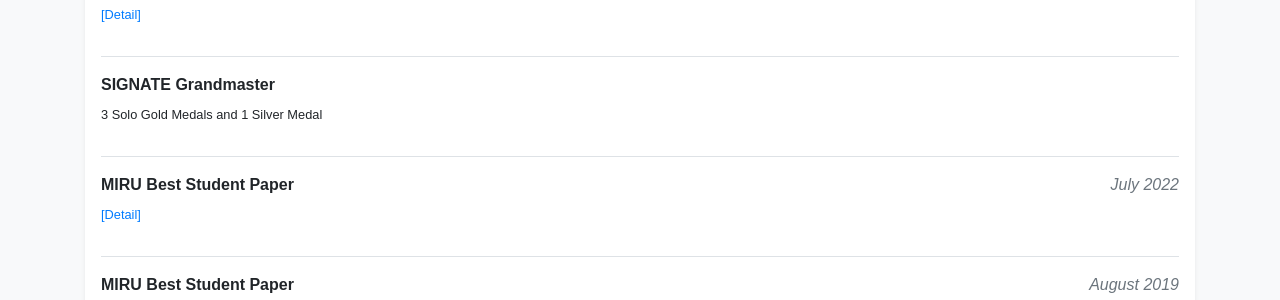
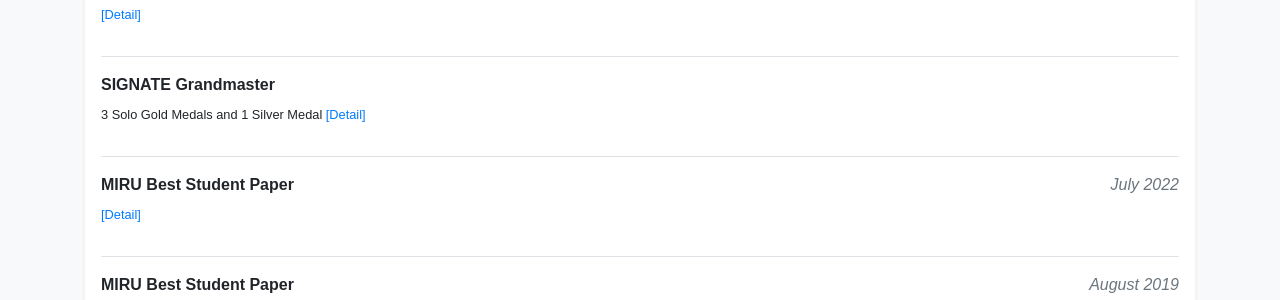
Before and after one commit to YU1ut/YU1ut.github.io, a Jekyll site: the page built from honors-awards.html, in a window 1280 px wide and 1354 px high. Shown: the part 311-611 px from the top of the window. Built offline with Jekyll 4.4.1, drawn with Linux system fonts in a browser that asks for light colours; nearby versions of some CDN libraries; some web fonts are replaced; a style sheet for code colours, icons or effects is not loaded.

Commit message:
Add detail link for SIGNATE Grandmaster award and update CV.pdf

```diff
--- a/_data/awards.yml
+++ b/_data/awards.yml
@@ -10,6 +10,7 @@
 - name: SIGNATE Grandmaster
   description: |
     3 Solo Gold Medals and 1 Silver Medal
+    [[Detail]](https://user.competition.signate.jp/ja/user/?user=33bd5bec1bc740c2b5b751089f2c474c)
 
 - name: MIRU Best Student Paper
   dates: July 2022
```
Also changed, not shown: 1 other file.
